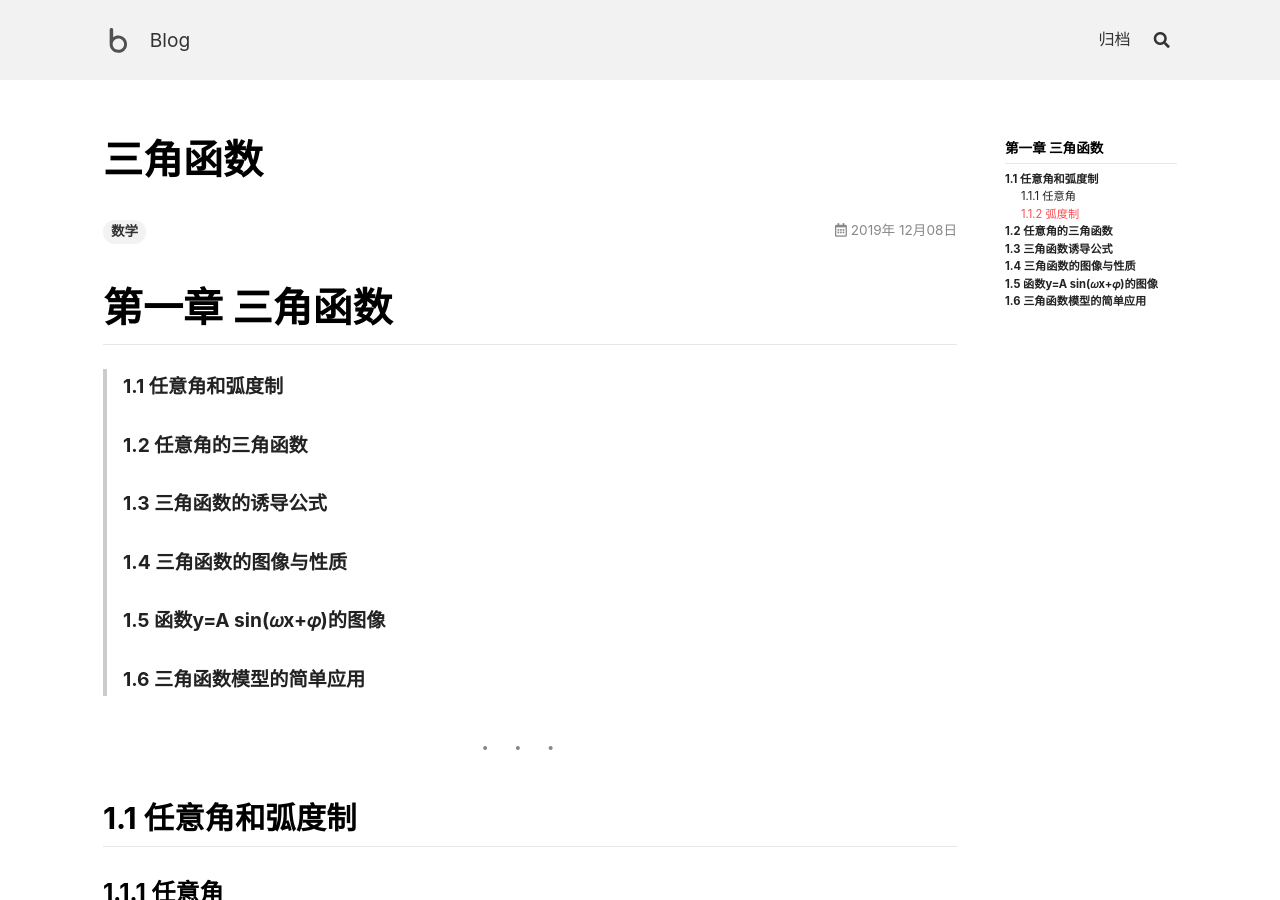
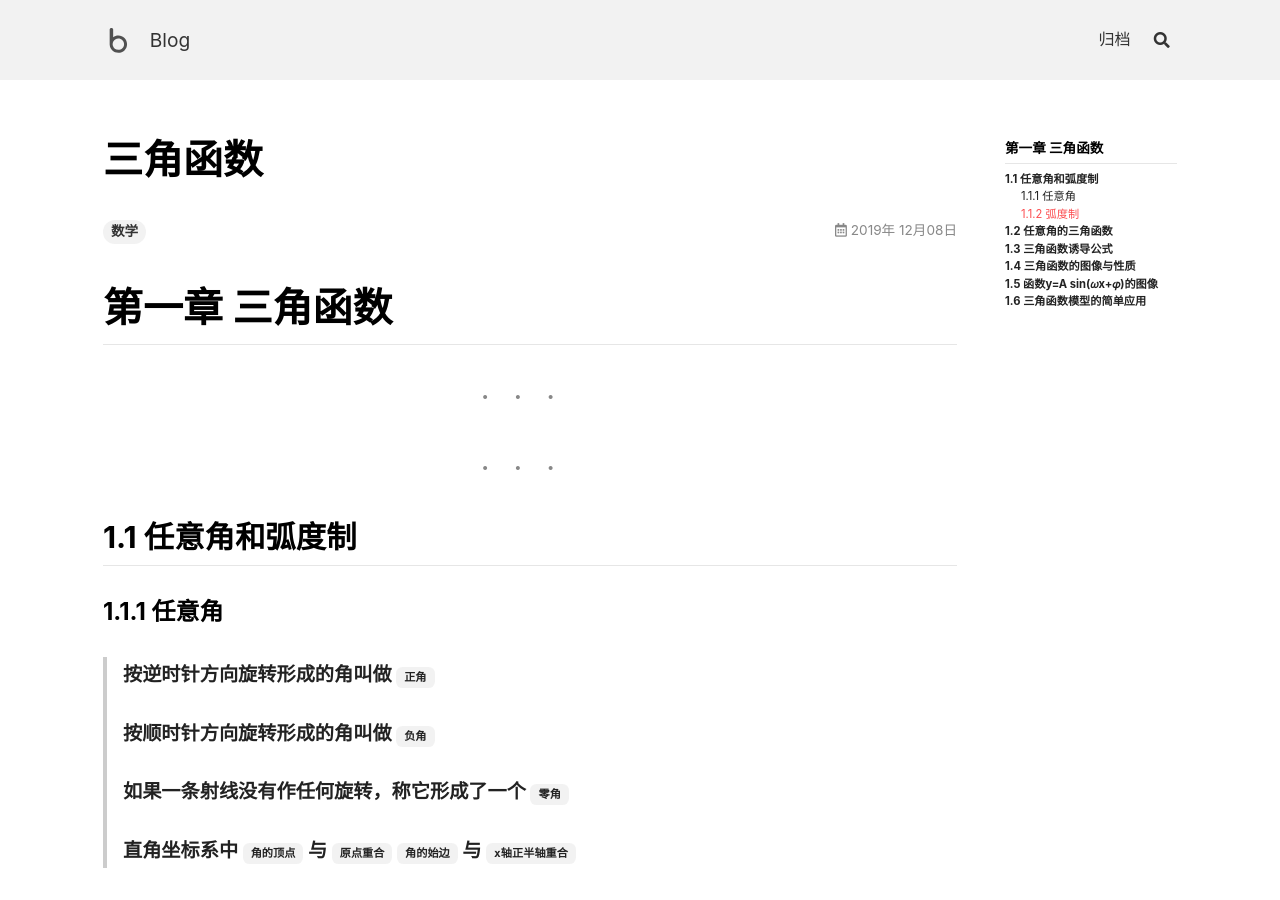
Before and after one commit to Git-WeStudio/Git-WeStudio.Github.io, a Jekyll site: the page built from _posts/2019-12-8-1.md, in a window 1280 px wide and 900 px high. Built offline with Jekyll 4.4.1, drawn with Linux system fonts in a browser that asks for light colours; nearby versions of some CDN libraries.

Commit message:
Update 2019-12-8-1.md

```diff
--- a/_posts/2019-12-8-1.md
+++ b/_posts/2019-12-8-1.md
@@ -4,13 +4,9 @@ tags: 数学
 ---
 # 第一章 三角函数
 
-> #### 1.1 任意角和弧度制
-> #### 1.2 任意角的三角函数
-> #### 1.3 三角函数的诱导公式
-> #### 1.4 三角函数的图像与性质
-> #### 1.5 函数y=A sin(𝜔x+𝜑)的图像
-> #### 1.6 三角函数模型的简单应用
+<!--more-->
 
+---
 ***
 ## 1.1 任意角和弧度制
 
```
